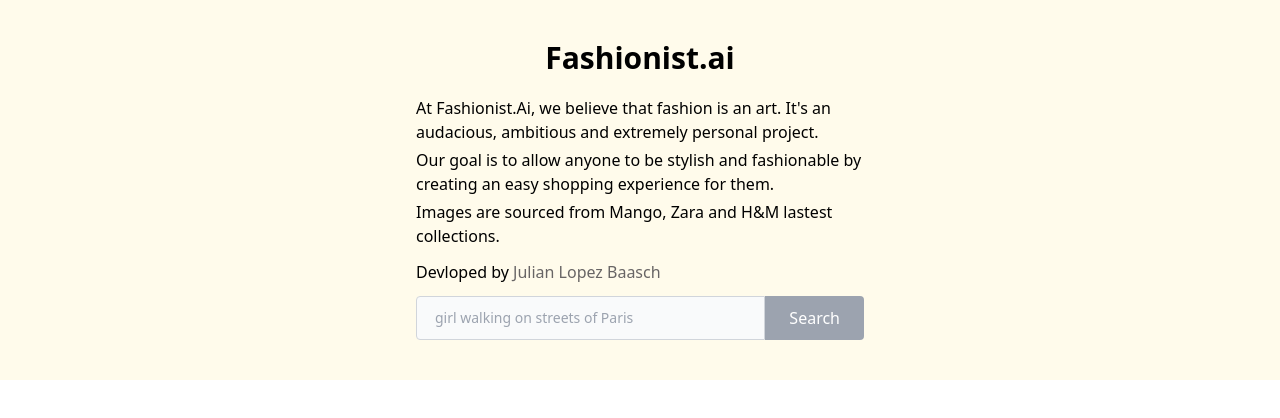
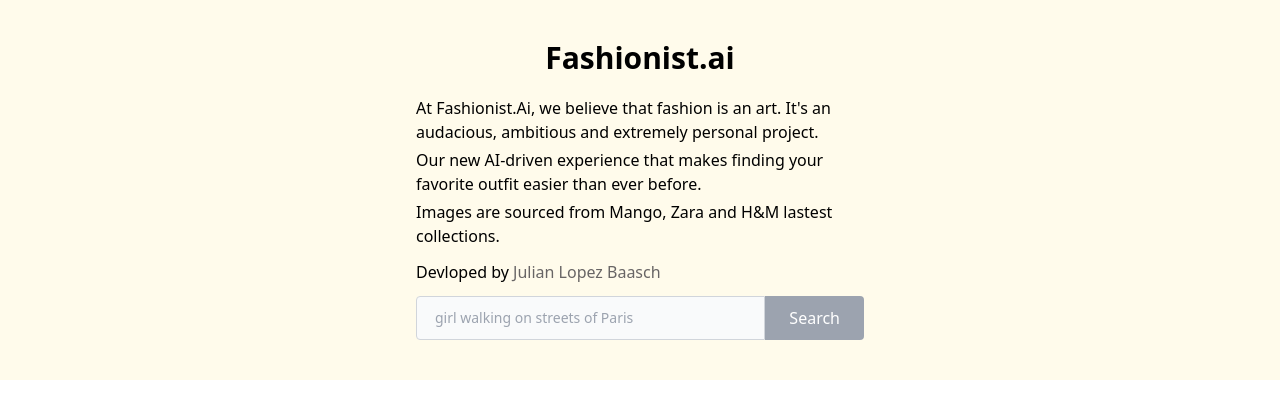
Before and after one commit to JulianLopezB/douki-site, a React (Create React App) app: page / in a window 1280 px wide. Shown: the top 418 px of the page. Built offline with nearby package versions, Linux system fonts and the light colour scheme; no server answers; the HTML template or start-up script is replaced by a standard one.

Commit message:
new content

```diff
--- a/src/components/Jumbutron.js
+++ b/src/components/Jumbutron.js
@@ -6,10 +6,12 @@
       <div className='max-w-md mx-auto w-full'>
         <h1 className='text-gray text-center text-3xl font-bold mb-5'>Fashionist.ai</h1>
         <p className='text-gray text-left text-1xl  mb-1'>
-          At Fashionist.Ai, we believe that fashion is an art. It's an audacious, ambitious and extremely personal project. </p>
-        <p className='text-gray text-left text-1xl  mb-1'>Our goal is to allow anyone to be stylish and fashionable by creating an easy shopping experience for them.</p>
+          At Fashionist.Ai, we believe that fashion is an art. It's an audacious, ambitious and extremely personal project.</p>
+        <p className='text-gray text-left text-1xl  mb-1'>
+          Our new AI-driven experience that makes finding your favorite outfit easier than ever before.
+        </p>
         <p className='text-gray text-left text-1xl  mb-3'>
-        Images are sourced from Mango, Zara and H&M lastest collections. </p>
+          Images are sourced from Mango, Zara and H&M lastest collections. </p>
         <p className='text-gray text-left text-1xl  mb-3'>Devloped by <a class="footer" href="https://twitter.com/JulianLBaasch">Julian Lopez Baasch</a></p>
         {children}
       </div>
```
